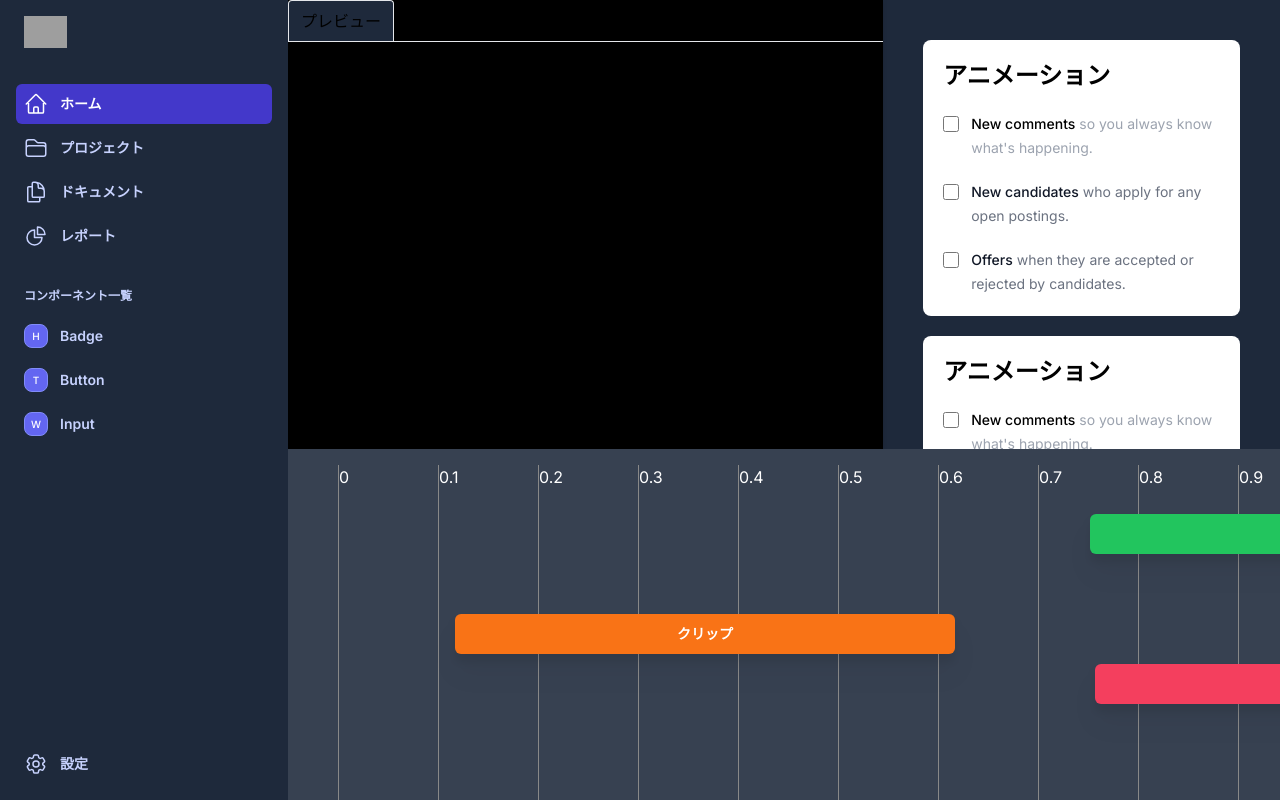
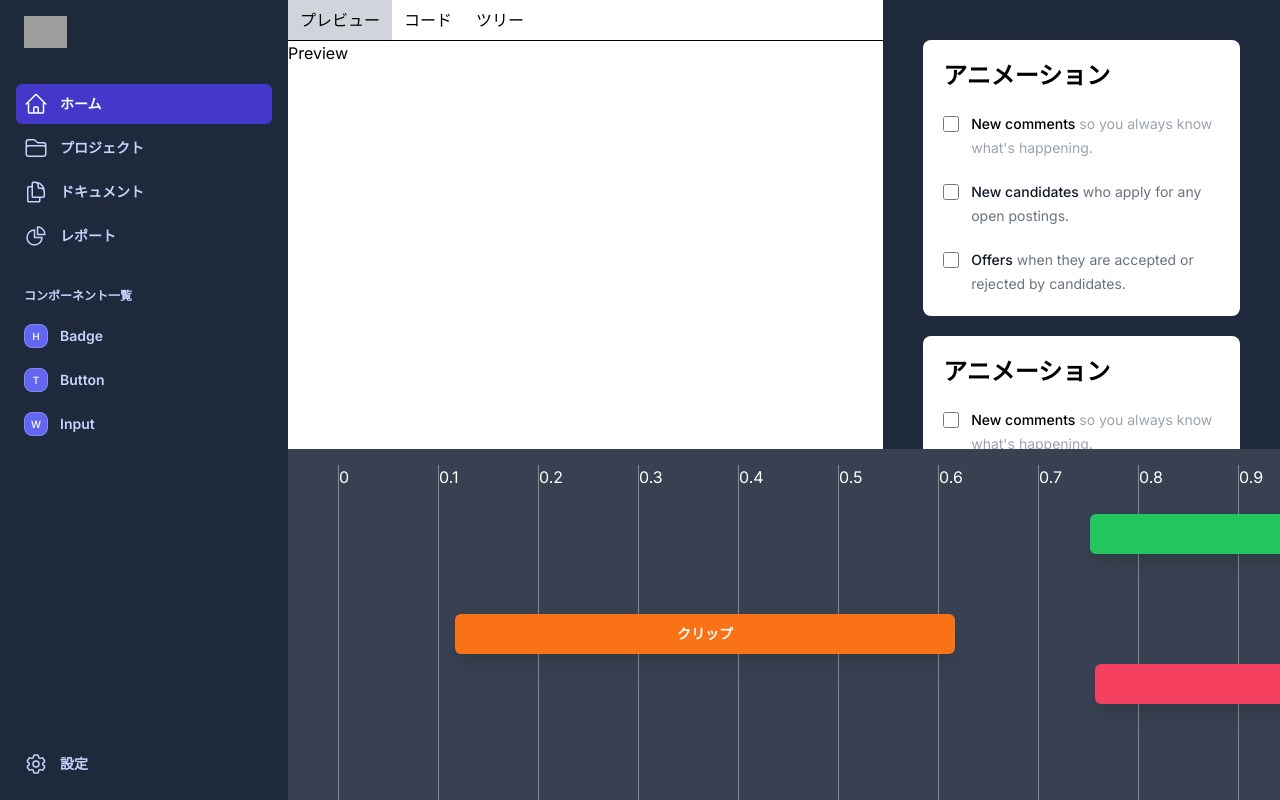
Before and after one commit to tosaken1116/plesio-ui-docs, a Next.js app: page /editor in a window 1280 px wide. Built offline with nearby package versions, Linux system fonts and the light colour scheme; grey boxes are pictures that could not be loaded.

Commit message:
tabのcomponent化

```diff
--- a/src/app/editor/(components)/Main/Main.tsx
+++ b/src/app/editor/(components)/Main/Main.tsx
@@ -1,6 +1,9 @@
 import React from 'react';
 
 import Check from './Check';
+import Code from './Tabs/Code';
+import Preview from './Tabs/Preview';
+import Tree from './Tabs/Tree';
 
 const Main: React.FC = () => {
   const tabs = ['プレビュー', 'コード', 'ツリー'];
@@ -8,28 +11,26 @@ const Main: React.FC = () => {
 
   return (
     <div className="grid grid-cols-5 h-screen overflow-hidden">
-      <main className="col-span-3 bg-black drop-shadow m-0">
+      <main className="col-span-3 bg-white drop-shadow m-0 ">
         {tabs.map((tab) => (
           <button
             key={tab}
-            className={`px-3 py-2 ${
-              activeTab === tab
-                ? 'border-l border-t border-r rounded-t bg-slate-800'
-                : ''
+            className={`px-3 py-2 text-black select-none ${
+              activeTab === tab ? '  bg-gray-300 ' : ''
             }`}
             onClick={() => setActiveTab(tab)}
           >
             {tab}
           </button>
         ))}
-        <hr className="w-full" />
+        <span className="w-full border-t border-black block" />
+
         <div className="tab-content">
-          {activeTab === tabs[0] && `${tabs[0]}の内容`}
-          {activeTab === tabs[1] && `${tabs[1]}の内容`}
-          {activeTab === tabs[2] && `${tabs[2]}の内容`}
+          {activeTab === tabs[0] && <Preview />}
+          {activeTab === tabs[1] && <Code />}
+          {activeTab === tabs[2] && <Tree />}
         </div>
       </main>
-
       <div className="col-span-2 bg-slate-800 p-10 grid gap-5 overflow-auto">
         <Check />
         <Check />
--- /dev/null
+++ b/src/app/editor/(components)/Main/Tabs/Code.tsx
@@ -0,0 +1,9 @@
+import React from 'react'
+
+function Code() {
+  return (
+    <div>Code</div>
+  )
+}
+
+export default Code
--- /dev/null
+++ b/src/app/editor/(components)/Main/Tabs/Preview.tsx
@@ -0,0 +1,7 @@
+import React from 'react'
+
+const Preview = () => (
+    <div>Preview</div>
+  )
+
+export default Preview
--- /dev/null
+++ b/src/app/editor/(components)/Main/Tabs/Tree.tsx
@@ -0,0 +1,7 @@
+import React from 'react'
+
+const Tree = () => (
+    <div>Tree</div>
+  )
+
+export default Tree
```
Also changed, not shown: src/app/editor/(components)/Main/Tabs/Tabs.tsx (renamed from src/app/editor/(components)/Main/Tabs.tsx).
